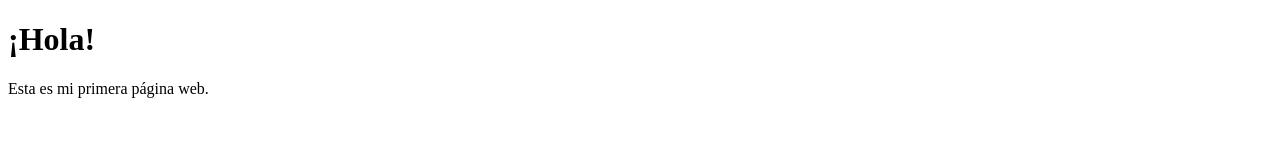
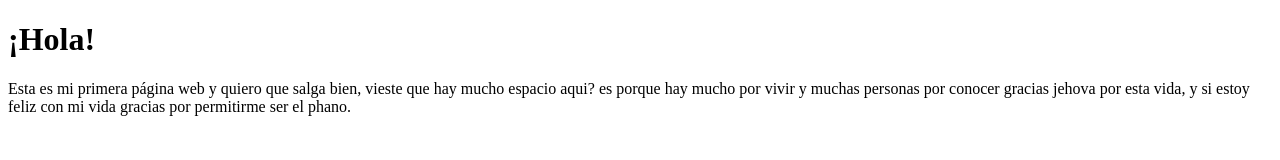
Before and after one commit to vagontren/Pruebaderedireccionarweb, a plain HTML site: page index.html in a window 1280 px wide. Drawn offline with Linux system fonts and the light colour scheme.

Commit message:
Expand paragraph content in index.html

```diff
--- a/index.html
+++ b/index.html
@@ -5,6 +5,6 @@
 </head>
 <body>
     <h1>¡Hola!</h1>
-    <p>Esta es mi primera página web.</p>
+    <p>Esta es mi primera página web y quiero que salga bien, vieste que hay mucho espacio aqui? es porque hay mucho por vivir y muchas personas por conocer gracias jehova por esta vida, y si estoy feliz con mi vida gracias por permitirme ser el phano.</p>
 </body>
 </html>
```
